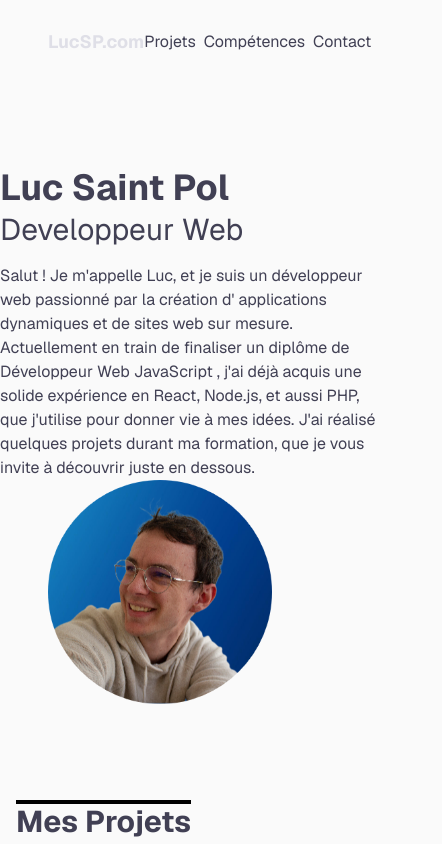
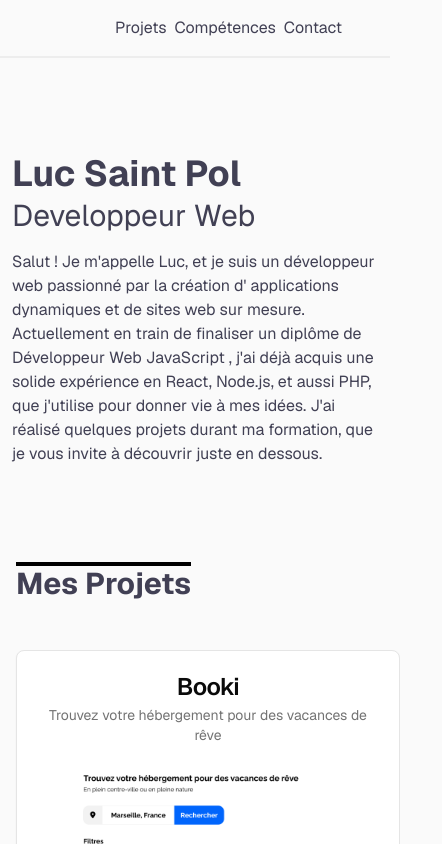
Before and after one commit to Luc-StPol/Portfolio-NextJs, a Next.js app: page / in a window 390 px wide. Shown: the top 844 px of the page, 442 px wide, since content can reach past the window. Built offline with nearby package versions, Linux system fonts and the light colour scheme; a web font is replaced by a local one.

Commit message:
responsive update #1

```diff
--- a/app/_components/Contact.tsx
+++ b/app/_components/Contact.tsx
@@ -46,7 +46,7 @@ export default function Contact() {
         <h2 className="text-3xl font-bold border-t-4 inline-block border-white mt-5 ">
           Me contacter
         </h2>
-        <div className="flex justify-between mx-2 items-center">
+        <div className="flex justify-between mx-2 items-center max-md:flex-col">
           <div className="flex m-4 items-center">
             <Image
               className="bg-white rounded-lg"
--- a/app/_components/Header.tsx
+++ b/app/_components/Header.tsx
@@ -1,8 +1,8 @@
 export default function Header() {
   return (
-    <header className="sticky top-0 py-4 flex justify-between mt-3 mx-12">
+    <header className="sticky top-0 py-4 flex justify-between pt-4 border-b-2 bg-background px-12">
       <a href="">
-        <h1 className="text-lg font-bold text-primary-foreground">
+        <h1 className="text-lg font-bold text-primary-foreground max-md:hidden">
           {' '}
           LucSP.com
         </h1>
--- a/app/_components/Hero.tsx
+++ b/app/_components/Hero.tsx
@@ -3,7 +3,7 @@ import profilPicture from '../assets/images/photo cv_rond.png';
 
 export default function Hero() {
   return (
-    <div className="flex max-lg:flex-col items-start max-w-5xl m-auto">
+    <div className="flex max-lg:flex-col items-start max-w-5xl m-auto max-lg:mx-3">
       <div className="flex-[2] flex flex-col gap-1">
         <h2 className="font-caption text-4xl font-bold">Luc Saint Pol</h2>
         <h3 className="text-3xl font-caption">Developpeur Web</h3>
@@ -20,7 +20,7 @@ export default function Hero() {
       <div className="flex-1 ml-12 ">
         <Image
           src={profilPicture}
-          className="w-full h-auto max-w-xs max-md:w-56 "
+          className="h-auto max-w-xs w-56 max-lg:hidden"
           alt="photo de profil"
         />
       </div>
--- a/app/_components/Skills.tsx
+++ b/app/_components/Skills.tsx
@@ -11,7 +11,7 @@ export default function Skills(props: propsSkill) {
   console.log('skills');
   const icons = props.skill;
   return (
-    <div className="mx-24" id="skills">
+    <div className="md:mx-24 m-10" id="skills">
       <div className={styles.circle}>
         {icons.map((icon, i) => (
           <div
@@ -28,7 +28,7 @@ export default function Skills(props: propsSkill) {
           </div>
         ))}
       </div>
-      <h3 className="text-center text-lg font-bold p-4 bg-gradient-to-r from-gray-50 to-gray-300">
+      <h3 className="text-center text-lg font-bold p-4 bg-gradient-to-r from-gray-50 to-gray-300 max-md:my-5">
         {props.stack}
       </h3>
     </div>
--- a/app/_components/SkillsSection.tsx
+++ b/app/_components/SkillsSection.tsx
@@ -6,7 +6,7 @@ export default function SkillSection() {
   return (
     <Section>
       <h2
-        className="text-3xl font-bold border-t-4 inline-block border-black "
+        className="text-3xl font-bold border-t-4 inline-block border-black max-md:mb-8"
         id="skills"
       >
         Mes Compétences
--- a/app/_components/SkillsWip.tsx
+++ b/app/_components/SkillsWip.tsx
@@ -18,15 +18,18 @@ export default function SkillsWip() {
           J'ai travailler avec
         </h3>
       </div>
-      <ul className="flex justify-around">
+      <ul className="flex justify-around flex-wrap">
         {skills.map((skill, i) => (
-          <li key={i} className=" flex flex-col items-center m-5">
+          <li
+            key={i}
+            className=" flex flex-col items-center md:m-5  mt-7 max-md:w-1/2"
+          >
             <Image
               src={wipSkill.wipSkillIcon[i]}
               alt="icon"
               width={50}
               height={50}
-              className="m-4"
+              className="m-4 "
             />
             <p className="text-bold text-lg">{skill}</p>
           </li>
--- a/app/_components/Status.tsx
+++ b/app/_components/Status.tsx
@@ -52,7 +52,7 @@ export default function Status() {
       >
         Mes Projets
       </h2>
-      <div className="flex max-lg:flex-col flex-wrap gap-2">
+      <div className="flex max-lg:flex-col max-lg:items-center flex-wrap gap-2 ">
         {projects.map((project: Project, i) => (
           <Dialog key={i}>
             <DialogTrigger>
```
Also changed, not shown: app/style/imageProject.css (+0 -9 lines).
